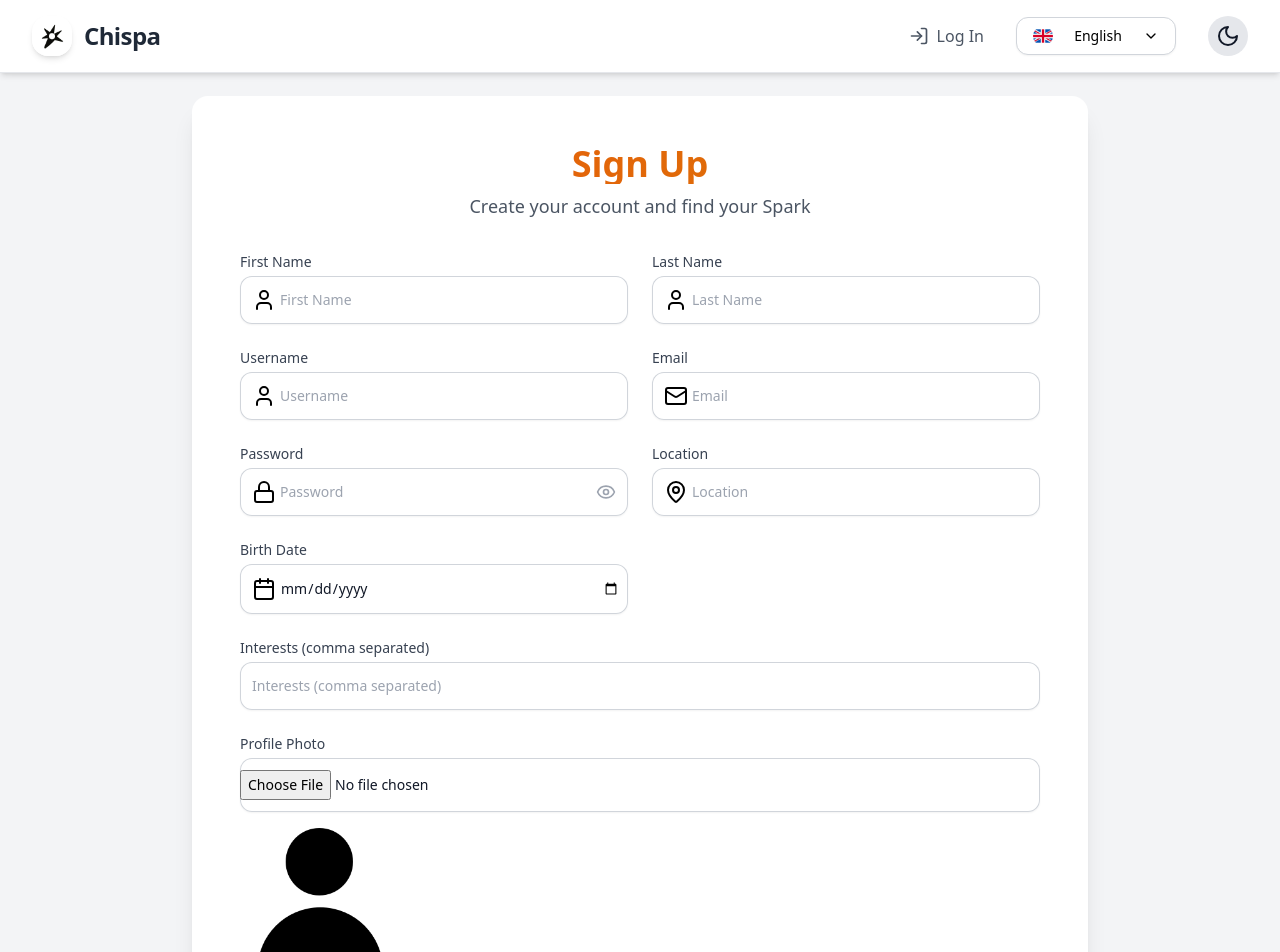
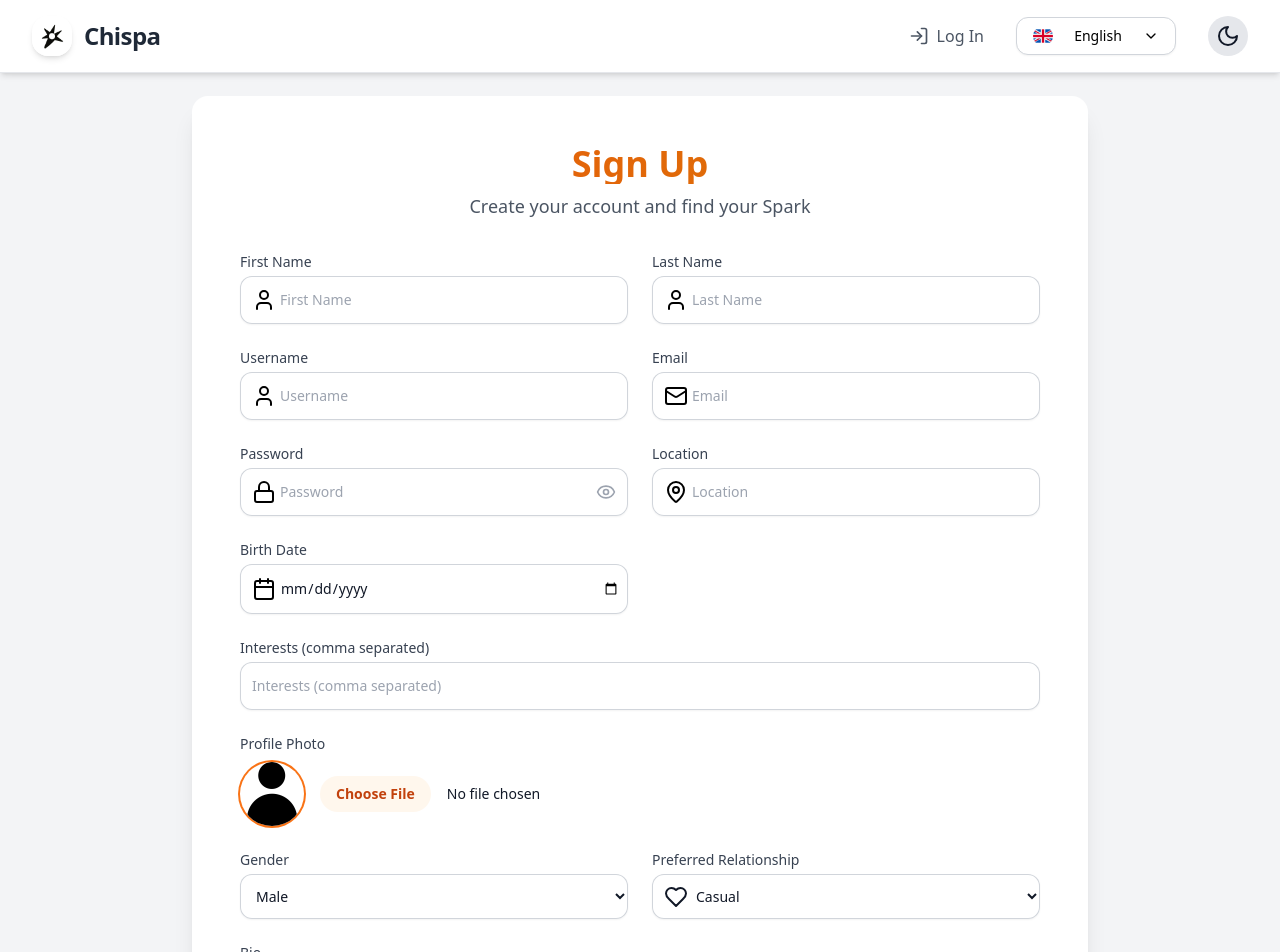
Before and after one commit to JaviDaw1/chispa-app1, a React (Vite) app: page /signup in a window 1280 px wide. Shown: the top 952 px of the page. Built offline with nearby package versions, Linux system fonts and the light colour scheme.

Commit message:
[chs] update component ImageUploader

```diff
--- a/src/components/EditProfileForm.jsx
+++ b/src/components/EditProfileForm.jsx
@@ -1,4 +1,5 @@
 import PrimaryButton from "./PrimaryButton";
+import ImageUploader from "../components/ImageUploader";
 
 /**
  * EditProfileForm component
@@ -9,6 +10,7 @@
  * @param {boolean} props.isLoading - Indicates if the form is in a loading state.
  * @param {Function} props.translate - Translation function for internationalization.
  * @param {Function} props.onCancel - Function to handle cancel action.
+ * @param {Function} props.onImageUpload - Function to handle image upload.
  * @returns {JSX.Element} The rendered form component.
  * @example
  * <EditProfileForm
@@ -27,6 +29,7 @@
   isLoading,
   translate,
   onCancel,
+  onImageUpload
 }) {
   return (
     <form
@@ -167,23 +170,12 @@
 
         {/* Profile Photo (takes full width in lg) */}
         <div className="lg:col-span-2">
-          <label className="block text-sm font-medium text-gray-700 dark:text-gray-300 mb-1">
-            {translate("signup.profile_photo")}
-          </label>
-          <input
-            type="text"
-            name="profilePhoto"
-            value={formData.profilePhoto}
-            onChange={onInputChange}
-            className="w-full px-3 py-2 border border-gray-300 dark:border-gray-600 rounded-md bg-white dark:bg-gray-700 text-gray-900 dark:text-gray-100"
+          <ImageUploader
+            initialImage={formData.profilePhoto}
+            onImageUpload={onImageUpload}
+            error={formData.profilePhotoError}
+            translate={translate}
           />
-          {formData.profilePhoto && (
-            <img
-              src={formData.profilePhoto}
-              alt="Preview"
-              className="w-20 h-20 rounded-full object-cover mt-2 border border-gray-300 dark:border-gray-600"
-            />
-          )}
         </div>
       </div>
 
--- a/src/components/ImageUploader.jsx
+++ b/src/components/ImageUploader.jsx
@@ -1,7 +1,11 @@
-import { useState } from 'react';
+import { useState, useEffect } from 'react';
 
-export default function ImageUploader({ onImageUpload }) {
-  const [preview, setPreview] = useState(null);
+export default function ImageUploader({ initialImage, onImageUpload, error = null, label = "Profile Photo", translate }) {
+  const [preview, setPreview] = useState(initialImage || null);
+
+  useEffect(() => {
+    if (initialImage) setPreview(initialImage);
+  }, [initialImage]);
 
   const handleFileChange = (e) => {
     const file = e.target.files[0];
@@ -17,11 +21,40 @@
   };
 
   return (
-    <div className="flex flex-col items-center gap-4">
-      <input type="file" accept="image/*" onChange={handleFileChange} />
-      {preview && (
-        <img src={preview} alt="Preview" className="max-w-xs rounded-lg shadow-md" />
-      )}
+    <div className="md:col-span-2">
+      <label
+        htmlFor="profilePhotoUpload"
+        className="block text-sm font-medium text-gray-700 dark:text-gray-300 mb-2"
+      >
+        {translate ? translate('signup.profile_photo') : label}
+      </label>
+
+      <div className="flex items-center gap-4">
+        {preview && (
+          <div className="shrink-0">
+            <img
+              src={preview}
+              alt="Preview"
+              className="h-16 w-16 rounded-full object-cover ring-2 ring-orange-500"
+            />
+          </div>
+        )}
+
+        <div className="flex-1">
+          <input
+            id="profilePhotoUpload"
+            type="file"
+            accept="image/*"
+            onChange={handleFileChange}
+            className={`block w-full text-sm text-gray-900 dark:text-white file:mr-4 file:py-2 file:px-4
+              file:rounded-full file:border-0 file:text-sm file:font-semibold
+              file:bg-orange-50 file:text-orange-700 hover:file:bg-orange-100
+              dark:file:bg-gray-800 dark:file:text-gray-200 dark:hover:file:bg-gray-700
+              ${error ? 'ring-1 ring-red-500' : ''}`}
+          />
+          {error && <p className="mt-1 text-sm text-red-600">{error}</p>}
+        </div>
+      </div>
     </div>
   );
 }
--- a/src/pages/CreateProfile.jsx
+++ b/src/pages/CreateProfile.jsx
@@ -150,6 +150,9 @@
           isLoading={loading}
           translate={t}
           onCancel={() => navigate(-1)}
+          onImageUpload={(base64) =>
+            setFormData((prev) => ({ ...prev, profilePhoto: base64 }))
+          }
         />
       </div>
     </div>
--- a/src/pages/SignUp.jsx
+++ b/src/pages/SignUp.jsx
@@ -4,6 +4,7 @@
 import AuthService from '../services/AuthService';
 import Divider from '../components/Divider';
 import Header from '../components/Header';
+import ImageUploader from '../components/ImageUploader';
 import PrimaryButton from '../components/PrimaryButton';
 import { Eye, EyeOff, User, Mail, Lock, MapPin, Calendar, Heart, Smile } from 'lucide-react';
 import TopHeader from '../components/TopHeader';
@@ -105,19 +106,12 @@
     setErrors((prev) => ({ ...prev, [name]: undefined }));
   };
 
-  const handleFileChange = (e) => {
-    const file = e.target.files[0];
-    if (!file) return;
-
-    const reader = new FileReader();
-    reader.onloadend = () => {
-      setFormData((prev) => ({
-        ...prev,
-        profilePhoto: reader.result, // base64 string
-      }));
-      setErrors((prev) => ({ ...prev, profilePhoto: undefined }));
-    };
-    reader.readAsDataURL(file);
+  const handleImageUpload = (base64) => {
+    setFormData((prev) => ({
+      ...prev,
+      profilePhoto: base64,
+    }));
+    setErrors((prev) => ({ ...prev, profilePhoto: undefined }));
   };
 
   const toggleShowPassword = () => setShowPassword((prev) => !prev);
@@ -178,26 +172,12 @@
             ))}
 
             <div className="md:col-span-2">
-              <label htmlFor="profilePhotoUpload" className="block text-sm font-medium text-gray-700 dark:text-gray-300 mb-1">
-                {t('signup.profile_photo')}
-              </label>
-              <input
-                id="profilePhotoUpload"
-                type="file"
-                accept="image/*"
-                onChange={handleFileChange}
-                className={`block w-full rounded-xl border-0 py-3 text-gray-900 dark:text-white bg-white dark:bg-gray-700 shadow-sm ring-1 ring-inset focus:ring-2 focus:ring-orange-500 sm:text-sm sm:leading-6 ${errors.profilePhoto ? 'ring-red-500' : 'ring-gray-300 dark:ring-gray-600'}`}
+              <ImageUploader
+                initialImage={formData.profilePhoto}
+                onImageUpload={handleImageUpload}
+                error={errors.profilePhoto}
+                translate={t}
               />
-              {errors.profilePhoto && <p className="mt-1 text-sm text-red-600">{errors.profilePhoto}</p>}
-
-              {/* Preview de la imagen subida */}
-              {formData.profilePhoto && (
-                <img
-                  src={formData.profilePhoto}
-                  alt="Preview"
-                  className="mt-4 max-h-40 rounded-lg object-contain"
-                />
-              )}
             </div>
 
             <div>
```
